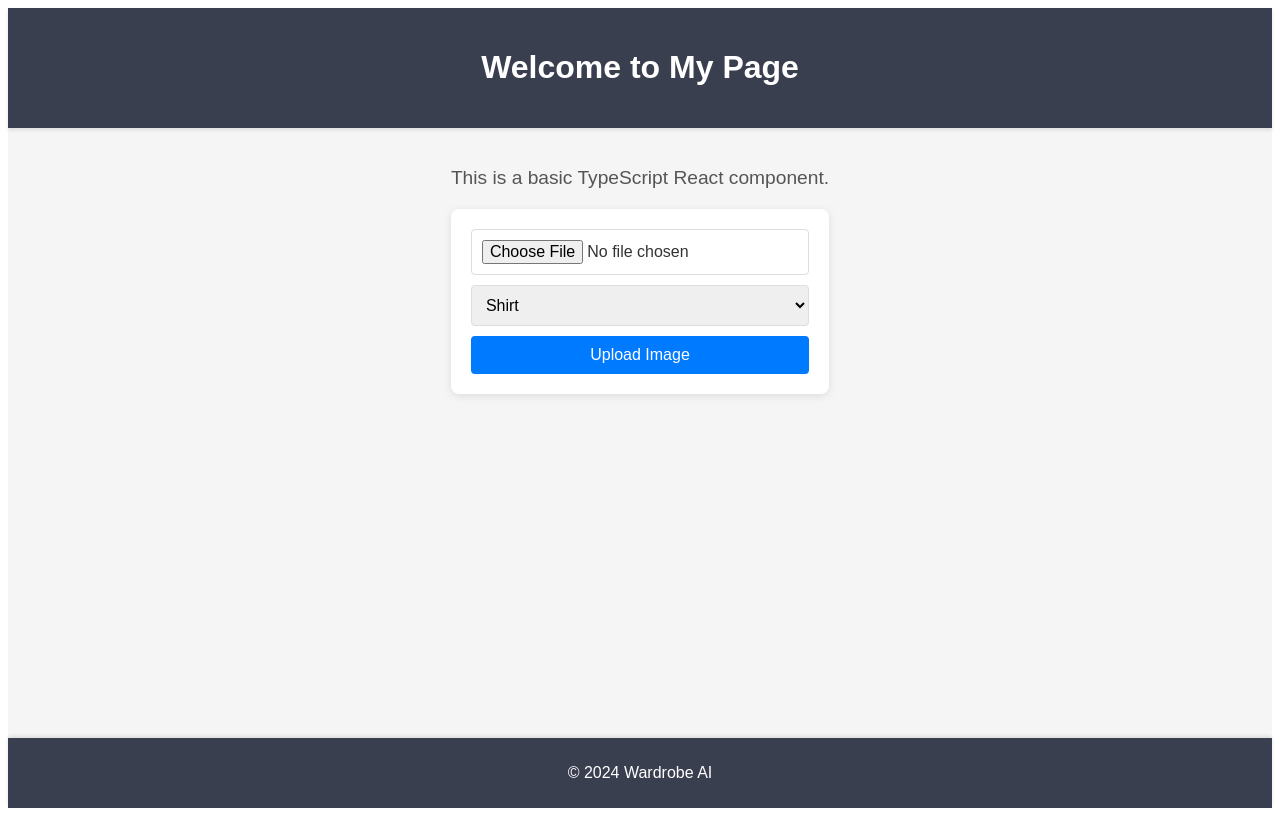
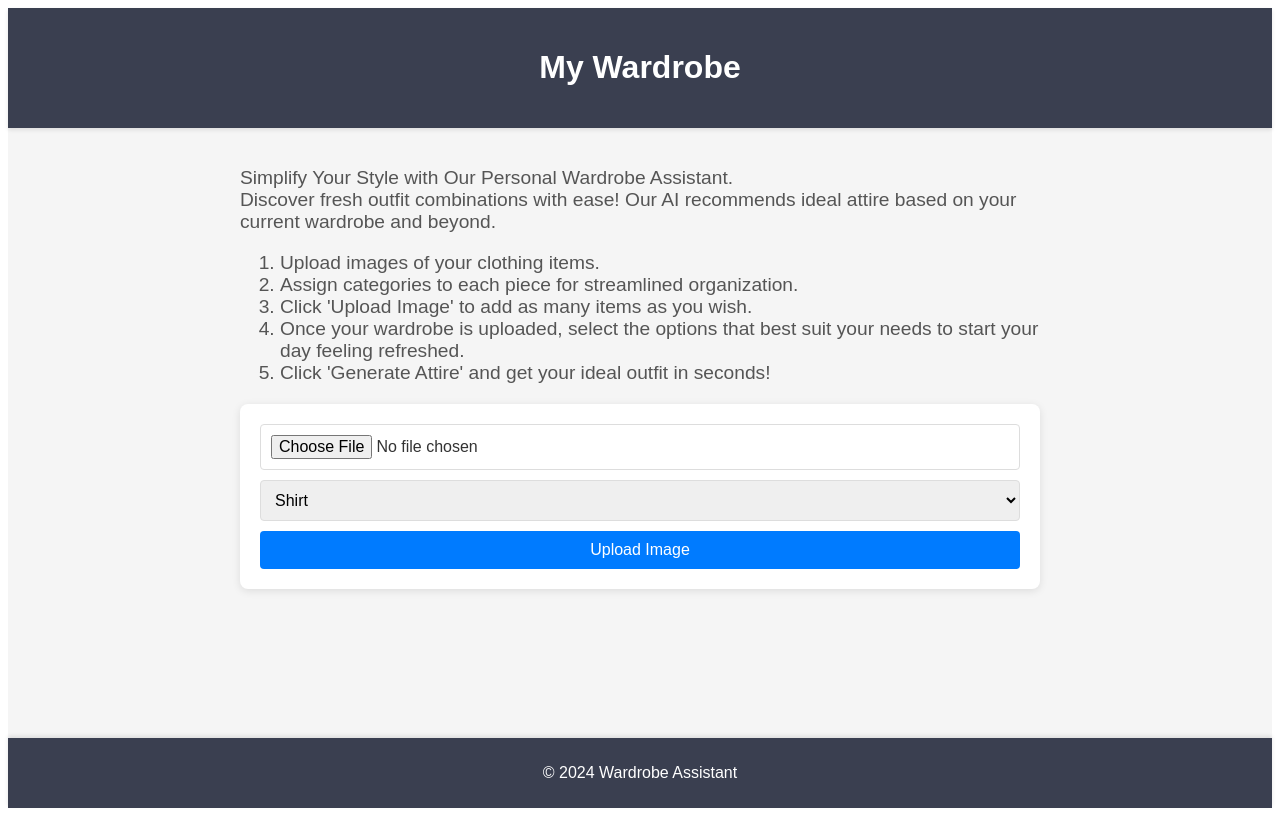
Before and after one commit to MohammedNabil99/Wardrobe-Assistant, a Next.js app: page / in a window 1280 px wide. Built offline with nearby package versions, Linux system fonts and the light colour scheme.

Commit message:
added instructions to front page

```diff
--- a/src/app/page.tsx
+++ b/src/app/page.tsx
@@ -10,24 +10,49 @@ const Page: React.FC = () => {
       {/* Main page content */}
       <div style={styles.container}>
         <header style={styles.header}>
-          <h1>Welcome to My Page</h1>
+          <h1>My Wardrobe</h1>
         </header>
         <main style={styles.main}>
-          <p style={styles.introText}>This is a basic TypeScript React component.</p>
+          <p style={styles.introText}>
+            Simplify Your Style with Our Personal Wardrobe Assistant. <br></br>
+            Discover fresh outfit combinations with ease! Our AI recommends ideal attire
+            based on your current wardrobe and beyond.
+            <ol>
+              <li>Upload images of your clothing items.</li>
+              <li>
+                Assign categories to each piece for streamlined organization.
+              </li>
+              <li>Click 'Upload Image' to add as many items as you wish.</li>
+              <li>
+                Once your wardrobe is uploaded, select the options that best
+                suit your needs to start your day feeling refreshed.
+              </li>
+              <li>
+                Click 'Generate Attire' and get your ideal outfit in seconds!
+              </li>
+            </ol>
+          </p>
 
           <form id="uploadForm" style={styles.form}>
-            <input type="file" id="imageInput" accept="image/*" style={styles.input} />
+            <input
+              type="file"
+              id="imageInput"
+              accept="image/*"
+              style={styles.input}
+            />
             <select id="categorySelect" style={styles.select}>
               <option value="Shirt">Shirt</option>
               <option value="Pants">Pants</option>
               <option value="Jacket">Jacket</option>
               <option value="Accessory">Accessory</option>
             </select>
-            <button type="submit" style={styles.button}>Upload Image</button>
+            <button type="submit" style={styles.button}>
+              Upload Image
+            </button>
           </form>
         </main>
         <footer style={styles.footer}>
-          <p>© 2024 Wardrobe AI</p>
+          <p>© 2024 Wardrobe Assistant</p>
         </footer>
       </div>
     </>
```
